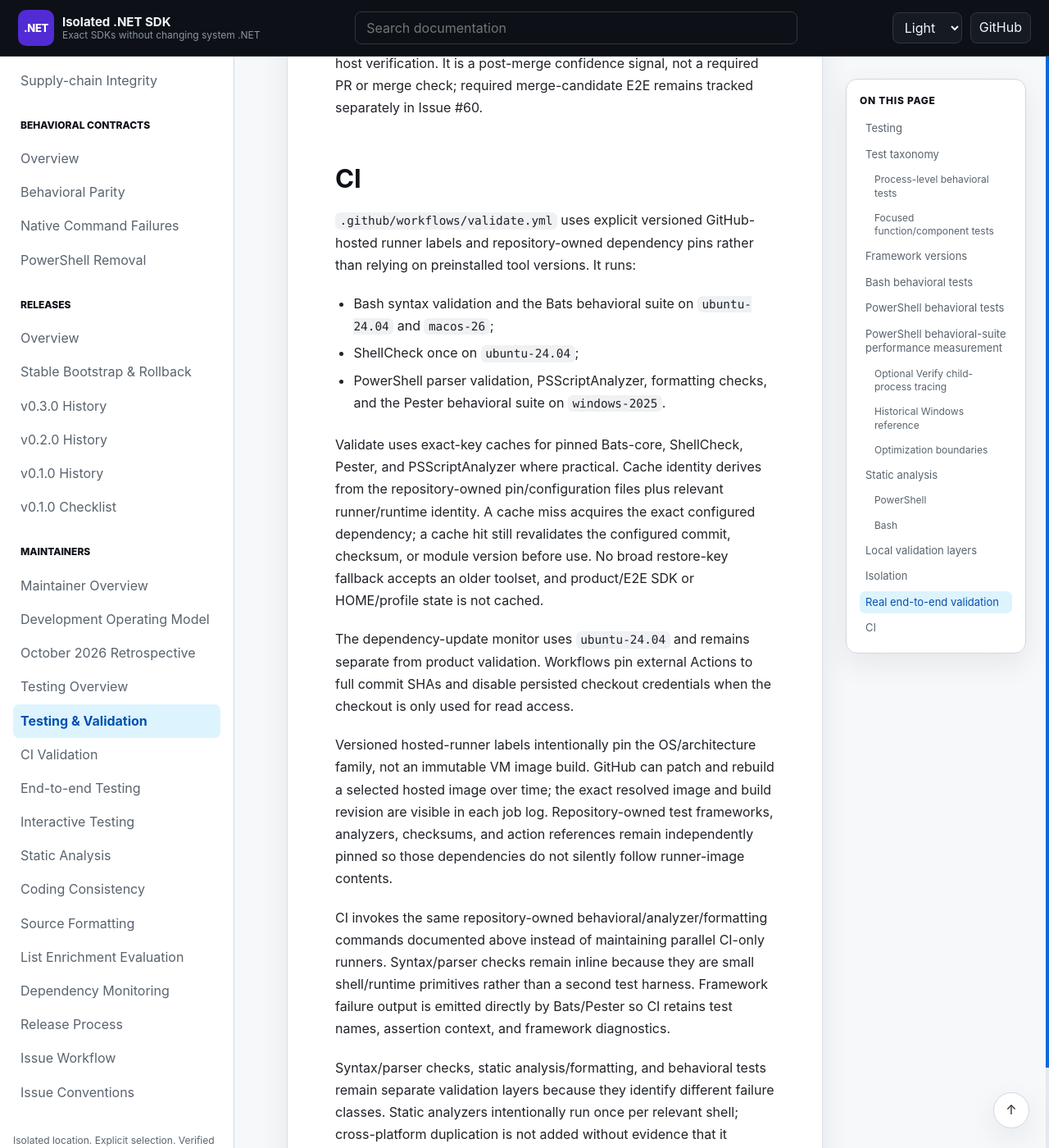
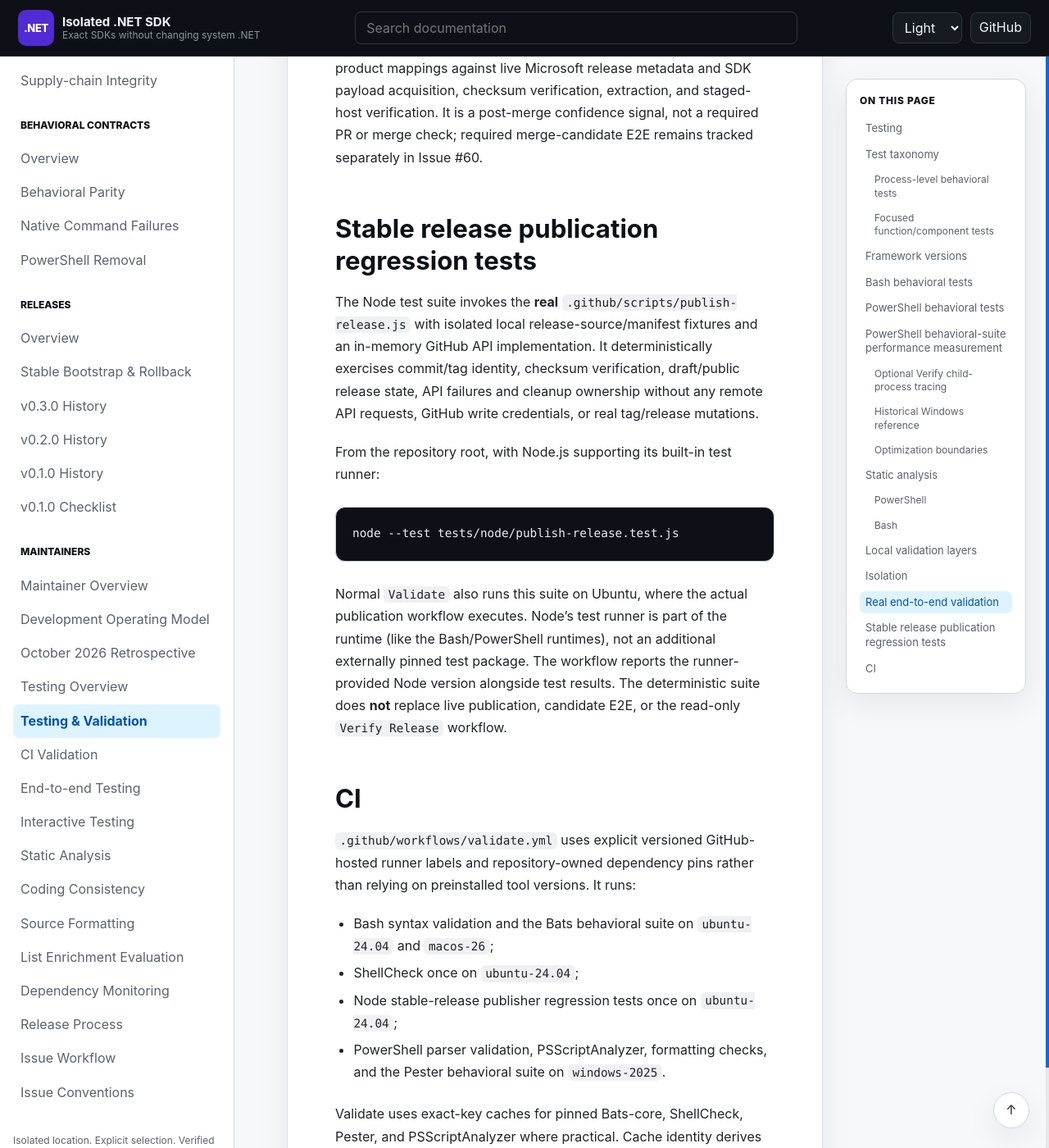
Before and after one commit to infoconex/isolated-dotnet-sdk, a Jekyll site: the page built from docs/maintainers/testing/testing.md, in a window 1280 px wide and 1400 px high, scrolled down 12547 px. Shown: the whole window at 82% size. Built offline with Jekyll 4.4.1, drawn with Linux system fonts in a browser that asks for light colours; our own code applies the rules of GitHub Pages for plain Markdown files; some of the changed text lies outside the part shown.

Commit message:
docs: explain hermetic Node publication test workflow

````diff
--- a/docs/maintainers/testing/testing.md
+++ b/docs/maintainers/testing/testing.md
@@ -3,7 +3,8 @@
 The repository uses established test frameworks for behavioral coverage:
 
 - **Pester** for PowerShell tests;
-- **Bats-core** for Bash tests.
+- **Bats-core** for Bash tests;
+- **Node.js built-in `node:test`** for hermetic stable-release publisher regression tests (no npm framework dependency).
 
 Exact framework versions are repository-owned in [`.config/test-frameworks.json`](../../../.config/test-frameworks.json). Bats is additionally pinned to the upstream commit behind the selected release tag. Local and CI runs must use those exact pins so diagnostics and behavior stay reproducible.
 
@@ -338,12 +339,25 @@ Real Microsoft/.NET ecosystem coverage is intentionally separate from the determ
 
 `.github/workflows/e2e.yml` runs automatically on `push` to `main` and also supports `workflow_dispatch` for ad hoc reruns. It runs the supported Windows/PowerShell, Ubuntu/Bash, and macOS/Bash product mappings against live Microsoft release metadata and SDK payload acquisition, checksum verification, extraction, and staged-host verification. It is a post-merge confidence signal, not a required PR or merge check; required merge-candidate E2E remains tracked separately in Issue #60.
 
+## Stable release publication regression tests
+
+The Node test suite invokes the **real** `.github/scripts/publish-release.js` with isolated local release-source/manifest fixtures and an in-memory GitHub API implementation. It deterministically exercises commit/tag identity, checksum verification, draft/public release state, API failures and cleanup ownership without any remote API requests, GitHub write credentials, or real tag/release mutations.
+
+From the repository root, with Node.js supporting its built-in test runner:
+
+```bash
+node --test tests/node/publish-release.test.js
+```
+
+Normal `Validate` also runs this suite on Ubuntu, where the actual publication workflow executes. Node's test runner is part of the runtime (like the Bash/PowerShell runtimes), not an additional externally pinned test package. The workflow reports the runner-provided Node version alongside test results. The deterministic suite does **not** replace live publication, candidate E2E, or the read-only `Verify Release` workflow.
+
 ## CI
 
 `.github/workflows/validate.yml` uses explicit versioned GitHub-hosted runner labels and repository-owned dependency pins rather than relying on preinstalled tool versions. It runs:
 
 - Bash syntax validation and the Bats behavioral suite on `ubuntu-24.04` and `macos-26`;
 - ShellCheck once on `ubuntu-24.04`;
+- Node stable-release publisher regression tests once on `ubuntu-24.04`;
 - PowerShell parser validation, PSScriptAnalyzer, formatting checks, and the Pester behavioral suite on `windows-2025`.
 
 Validate uses exact-key caches for pinned Bats-core, ShellCheck, Pester, and PSScriptAnalyzer where practical. Cache identity derives from the repository-owned pin/configuration files plus relevant runner/runtime identity. A cache miss acquires the exact configured dependency; a cache hit still revalidates the configured commit, checksum, or module version before use. No broad restore-key fallback accepts an older toolset, and product/E2E SDK or HOME/profile state is not cached.
@@ -352,6 +366,6 @@ The dependency-update monitor uses `ubuntu-24.04` and remains separate from prod
 
 Versioned hosted-runner labels intentionally pin the OS/architecture family, not an immutable VM image build. GitHub can patch and rebuild a selected hosted image over time; the exact resolved image and build revision are visible in each job log. Repository-owned test frameworks, analyzers, checksums, and action references remain independently pinned so those dependencies do not silently follow runner-image contents.
 
-CI invokes the same repository-owned behavioral/analyzer/formatting commands documented above instead of maintaining parallel CI-only runners. Syntax/parser checks remain inline because they are small shell/runtime primitives rather than a second test harness. Framework failure output is emitted directly by Bats/Pester so CI retains test names, assertion context, and framework diagnostics.
+CI invokes the same repository-owned behavioral/analyzer/formatting commands documented above instead of maintaining parallel CI-only runners. Syntax/parser checks remain inline because they are small shell/runtime primitives rather than a second test harness. Framework failure output is emitted directly by Bats/Pester/Node so CI retains test names, assertion context, and framework diagnostics.
 
 Syntax/parser checks, static analysis/formatting, and behavioral tests remain separate validation layers because they identify different failure classes. Static analyzers intentionally run once per relevant shell; cross-platform duplication is not added without evidence that it catches a platform-specific analyzer contract.
````
